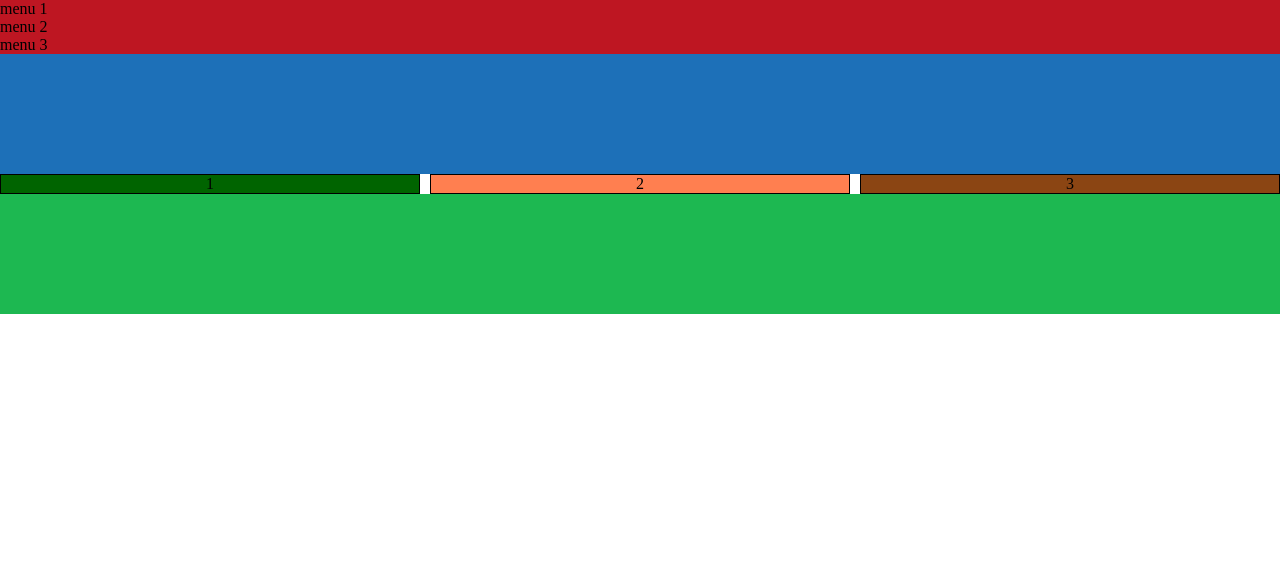
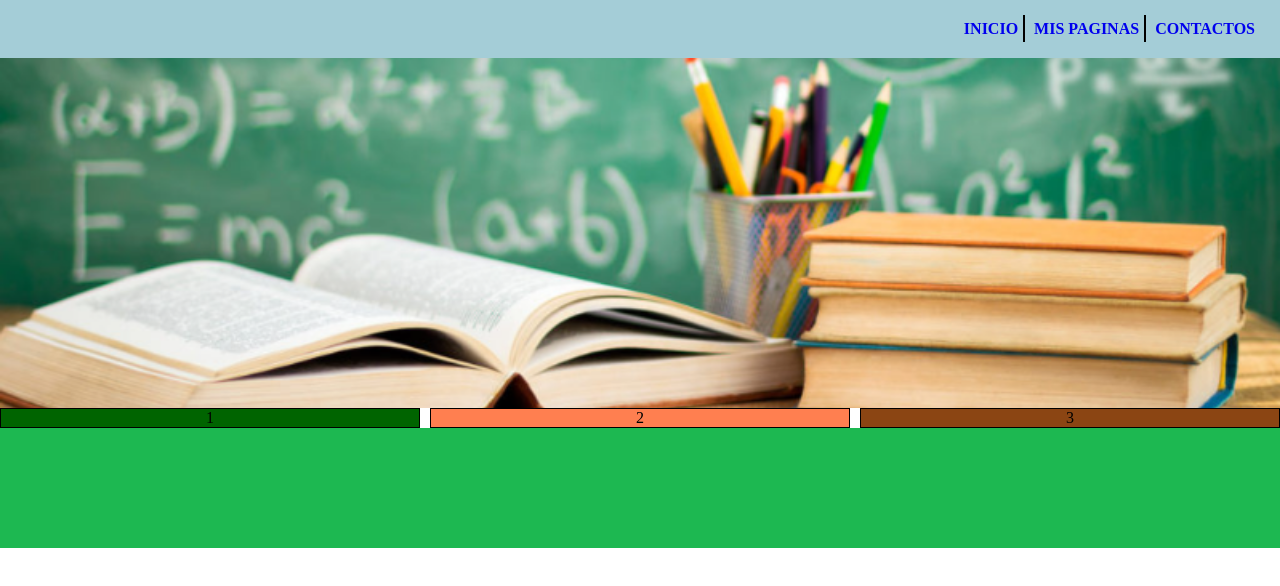
Before and after one commit to AXEL-duran/ProyectoPaginaWebAxel, a plain HTML site: page index.html in a window 1280 px wide. Drawn offline with Linux system fonts and the light colour scheme.

Commit message:
mi proyecto dia 2

```diff
--- a/css/estilos.css
+++ b/css/estilos.css
@@ -1,5 +1,5 @@
 .menuCabecera{
-    background-color: #BE1622;
+    background-color: #a4cdd7;
     width: 100%;
 }
 *{
@@ -10,6 +10,12 @@ padding: 0;
     background-color: #1D70B8;
     width: 100%;
     height: 120px;
+background-image: url("../css/imagenes/image.png");
+    width: 100%;
+    height: 350px;
+background-repeat: no-repeat;
+background-size: cover;
+background-position: 10%;
 }
 .cajaColumnas{
 display: flex;
@@ -36,8 +42,26 @@ text-align: center;
     background-color: #1db851;
     width: 100%;
     height: 120px;
-
-
-
-
 }
+.menuSuperior li{
+display: inline;
+padding: 5px;
+border-right: solid 2px black;
+}
+.menuSuperior{
+text-transform: uppercase;
+font-weight: bold;
+text-align: right;
+padding: 20px;
+}
+.menuSuperior li a:hover{
+color: #ecfd00;
+background-color: #33ff3d;
+text-decoration:overline;
+}
+li a{
+text-decoration: none;
+}
+.menuSuperior li:last-child{
+    border-right:none;
+}
--- a/index.html
+++ b/index.html
@@ -9,10 +9,10 @@
 
 <body>
     <div class="menuCabecera">
-<ul>
-    <li>menu 1</li>
-    <li>menu 2</li>
-    <li>menu 3</li>
+<ul class="menuSuperior">
+    <li><a href="#"> inicio</a></li>
+    <li><a href="#">Mis paginas</a></li>
+    <li><a href="#">contactos</a></li>
 </ul>
     </div>
     <div class="banner">
```
Also changed, not shown: css/imagenes/image.png (added).
